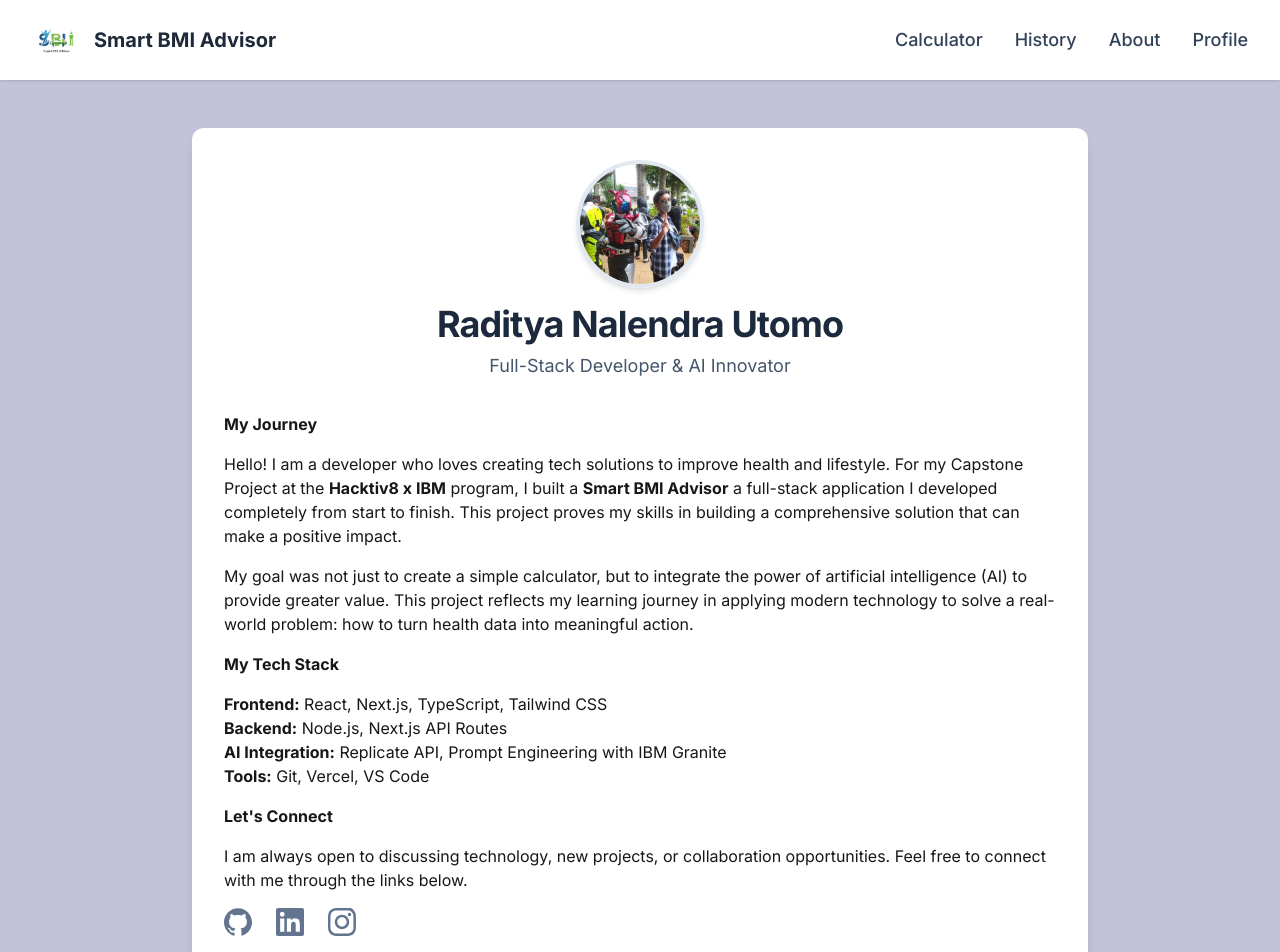
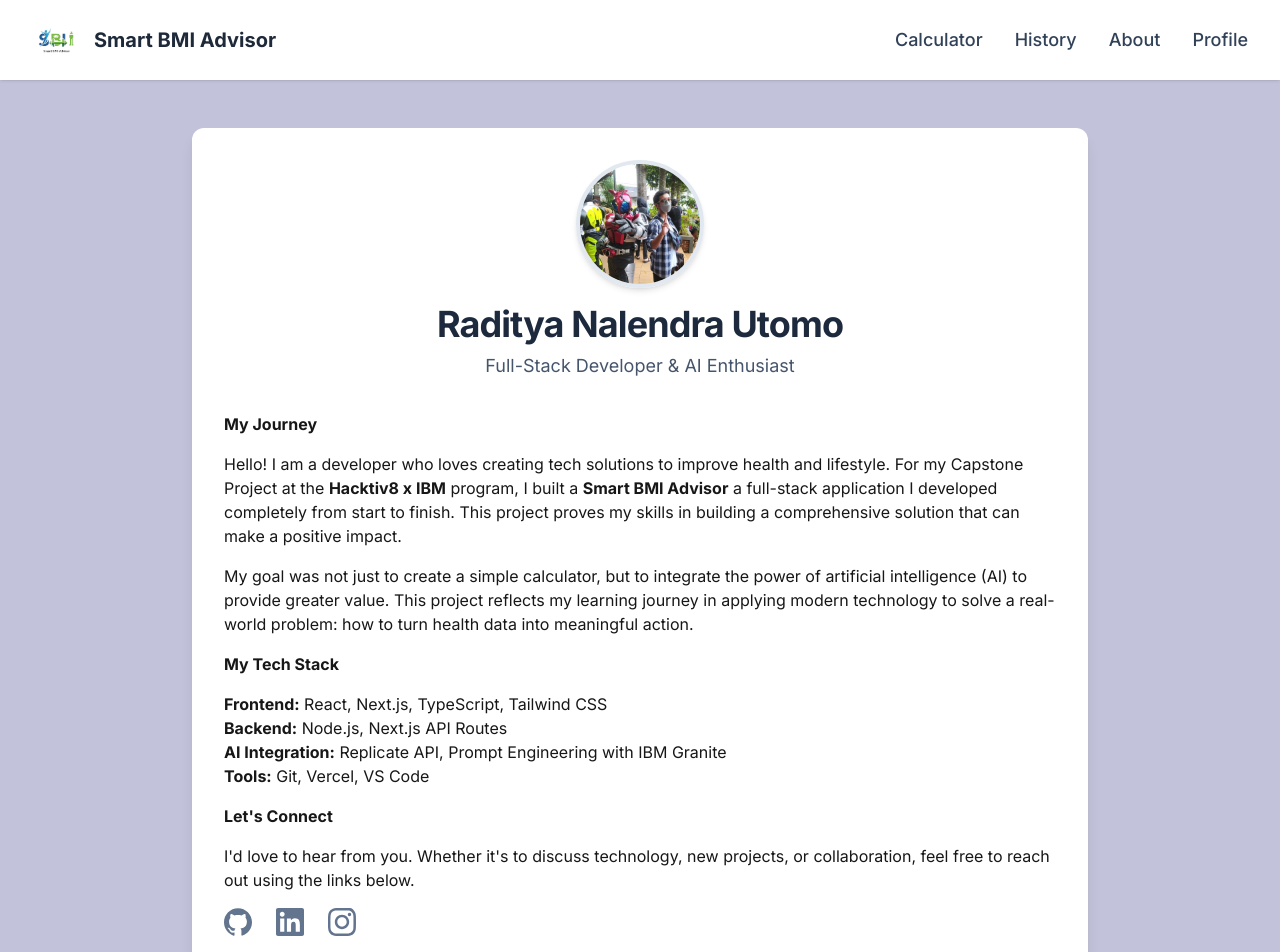
Before and after one commit to RadityaNalendraU/bmi_mass_calculator_integrated_with_ai, a Next.js app: page /Profile in a window 1280 px wide. Shown: the top 952 px of the page. Built offline with nearby package versions, Linux system fonts and the light colour scheme.

Commit message:
Profile/page.tsx Correction

```diff
--- a/app/Profile/page.tsx
+++ b/app/Profile/page.tsx
@@ -24,7 +24,7 @@ export default function ProfilePage() {
           {/* Name and tagline */}
           <h1 className="text-4xl font-bold tracking-tight text-slate-800">Raditya Nalendra Utomo</h1>
           <p className="mt-2 text-lg text-slate-600">
-            Full-Stack Developer & AI Innovator
+            Full-Stack Developer & AI Enthusiast
           </p>
         </div>
 
@@ -71,8 +71,7 @@ export default function ProfilePage() {
             <strong>Let&apos;s Connect</strong>
           </h3>
           <p>
-            I am always open to discussing technology, new projects, or collaboration opportunities.
-            Feel free to connect with me through the links below.
+            I'd love to hear from you. Whether it's to discuss technology, new projects, or collaboration, feel free to reach out using the links below.
           </p>
 
           {/* Social media links */}
```
